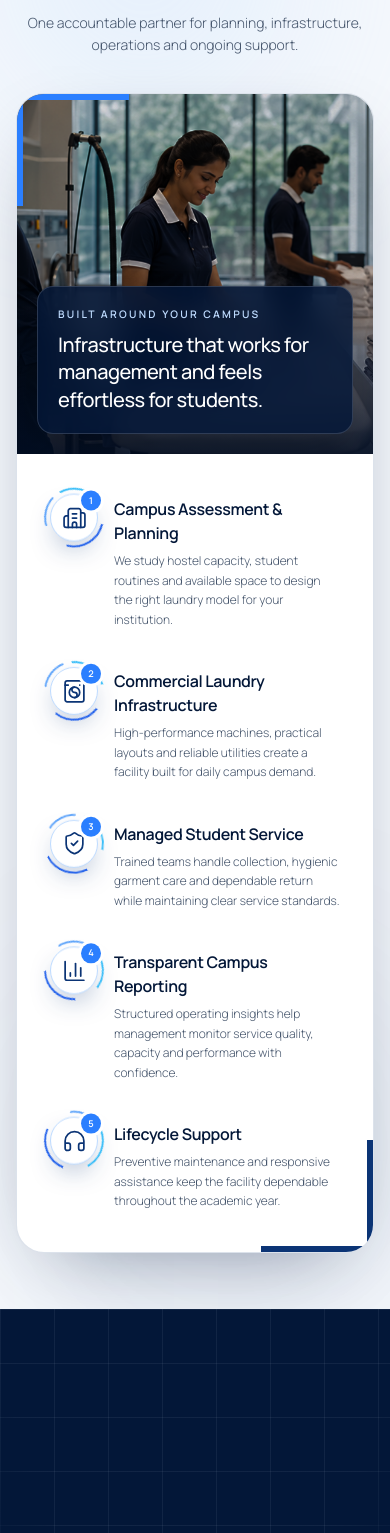
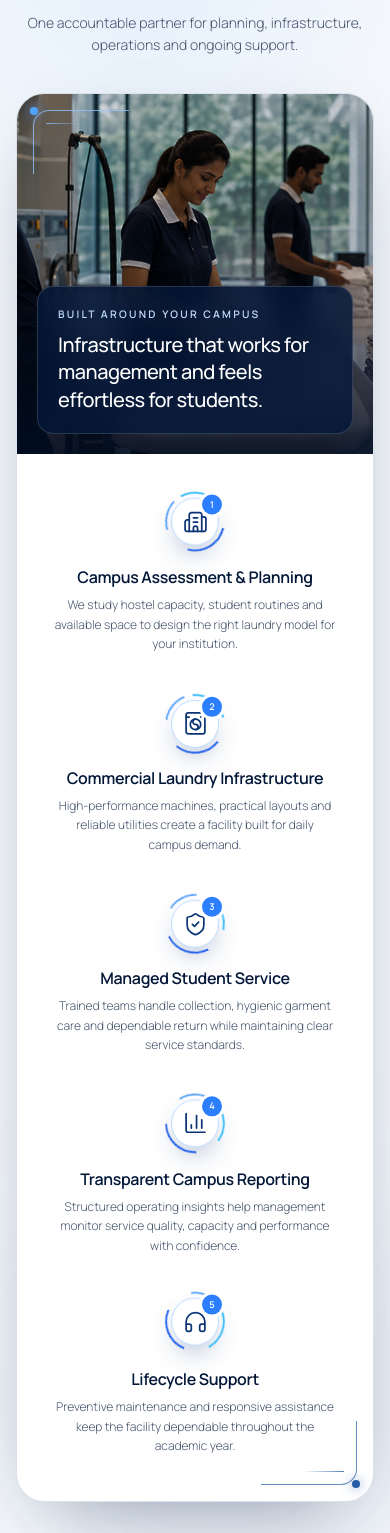
Before and after one commit to LakshmananLax02/Taerg-Laundry-Website, a Next.js app: page / in a window 390 px wide. Shown: the part 8855-10388 px from the top of the page. Built offline with nearby package versions, Linux system fonts and the light colour scheme.

Commit message:
about hero added

```diff
--- a/app/Components/CampusSolutionsShowcase.js
+++ b/app/Components/CampusSolutionsShowcase.js
@@ -83,12 +83,14 @@ export default function CampusSolutionsShowcase() {
               </p>
             </div>
 
-            <span className="absolute left-0 top-0 h-1.5 w-28 bg-blue-500 sm:w-40" />
-            <span className="absolute left-0 top-0 h-28 w-1.5 bg-blue-500 sm:h-40" />
+            <div className="pointer-events-none absolute left-4 top-4 h-16 w-24 rounded-tl-2xl border-l border-t border-blue-300/80 sm:left-6 sm:top-6 sm:h-20 sm:w-32">
+              <span className="absolute -left-1 -top-1 h-2 w-2 rounded-full bg-blue-400 shadow-[0_0_12px_rgba(96,165,250,0.9)]" />
+              <span className="absolute left-3 top-3 h-px w-10 bg-gradient-to-r from-blue-300/80 to-transparent" />
+            </div>
           </div>
 
           <div className="relative px-5 py-7 sm:px-8 sm:py-10 lg:flex lg:items-center lg:py-12 lg:pl-0 lg:pr-10">
-            <div className="absolute bottom-10 left-[3.72rem] top-10 hidden w-px bg-gradient-to-b from-transparent via-blue-300 to-transparent sm:block lg:left-0" />
+            <div className="absolute bottom-10 left-0 top-10 hidden w-px bg-gradient-to-b from-transparent via-blue-300 to-transparent lg:block" />
 
             <div className="w-full space-y-3 sm:space-y-4">
               {solutions.map((solution, index) => {
@@ -97,9 +99,9 @@ export default function CampusSolutionsShowcase() {
                 return (
                   <article
                     key={solution.title}
-                    className="group relative flex gap-4 rounded-2xl border border-transparent p-3 transition-all duration-300 hover:translate-x-1 hover:border-blue-100 hover:bg-blue-50/70 sm:gap-5 sm:p-4 lg:min-h-[104px] lg:items-center lg:rounded-r-2xl lg:rounded-l-none lg:py-3 lg:pl-20 lg:pr-4 lg:hover:translate-x-0"
+                    className="group relative flex flex-col items-center gap-4 rounded-2xl border border-transparent p-4 text-center transition-all duration-300 hover:border-blue-100 hover:bg-blue-50/70 sm:p-5 lg:min-h-[104px] lg:items-start lg:gap-0 lg:rounded-r-2xl lg:rounded-l-none lg:py-3 lg:pl-20 lg:pr-4 lg:text-left"
                   >
-                    <div className="relative z-10 shrink-0 lg:absolute lg:left-0 lg:top-1/2 lg:-translate-x-1/2 lg:-translate-y-1/2">
+                    <div className="relative z-10 mx-auto shrink-0 lg:absolute lg:left-0 lg:top-1/2 lg:mx-0 lg:-translate-x-1/2 lg:-translate-y-1/2">
                       <div
                         className="solution-seam-icon grid h-12 w-12 place-items-center rounded-full border border-blue-200 bg-white text-[#0b3475] shadow-[0_12px_30px_-13px_rgba(11,52,117,0.85)] transition-colors duration-300 group-hover:bg-[#0b3475] group-hover:text-white sm:h-14 sm:w-14 lg:h-[4.5rem] lg:w-[4.5rem]"
                         style={{ '--solution-delay': `${index * -0.55}s` }}
@@ -111,7 +113,7 @@ export default function CampusSolutionsShowcase() {
                       </div>
                     </div>
 
-                    <div className="min-w-0 pt-0.5 transition-transform duration-300 group-hover:translate-x-1.5">
+                    <div className="min-w-0 max-w-xl pt-0.5 text-center transition-transform duration-300 lg:max-w-none lg:text-left lg:group-hover:translate-x-1.5">
                       <h3 className="text-base font-semibold tracking-[-0.02em] text-[#031738] sm:text-lg">
                         {solution.title}
                       </h3>
@@ -124,8 +126,10 @@ export default function CampusSolutionsShowcase() {
               })}
             </div>
 
-            <span className="absolute bottom-0 right-0 h-1.5 w-28 bg-[#0b3475] sm:w-40" />
-            <span className="absolute bottom-0 right-0 h-28 w-1.5 bg-[#0b3475] sm:h-40" />
+            <div className="pointer-events-none absolute bottom-4 right-4 h-16 w-24 rounded-br-2xl border-b border-r border-[#245da6]/70 sm:bottom-6 sm:right-6 sm:h-20 sm:w-32">
+              <span className="absolute -bottom-1 -right-1 h-2 w-2 rounded-full bg-[#245da6] shadow-[0_0_12px_rgba(36,93,166,0.7)]" />
+              <span className="absolute bottom-3 right-3 h-px w-10 bg-gradient-to-l from-[#245da6]/80 to-transparent" />
+            </div>
           </div>
         </div>
       </div>
--- a/app/Components/HomePartners.js
+++ b/app/Components/HomePartners.js
@@ -27,6 +27,12 @@ const partners = [
     width: 240,
     height: 90,
   },
+    {
+    name: 'PONY',
+    logo: '/images/ponylogo.png',
+    width: 240,
+    height: 90,
+  },
 ];
 
 export default function TrustedPartners() {
@@ -46,10 +52,10 @@ export default function TrustedPartners() {
         </h2>
 
         {/* Partners Logos Grid */}
-        <div className="mx-auto grid w-full max-w-5xl grid-cols-2 items-center justify-items-center gap-x-6 gap-y-5 md:grid-cols-4 md:gap-8">
+        <div className="mx-auto grid w-full max-w-6xl grid-cols-2 items-center justify-items-center gap-x-5 gap-y-6 sm:grid-cols-3 md:gap-7 lg:grid-cols-5 lg:gap-8">
           {partners.map((partner, index) => (
             <div
-              key={partner.name}
+              key={`${partner.name}-${index}`}
               className="partner-logo-perspective relative flex h-16 w-full max-w-[210px] items-center justify-center sm:h-20"
               style={{ '--partner-delay': `${index * 0.45}s` }}
             >
```
